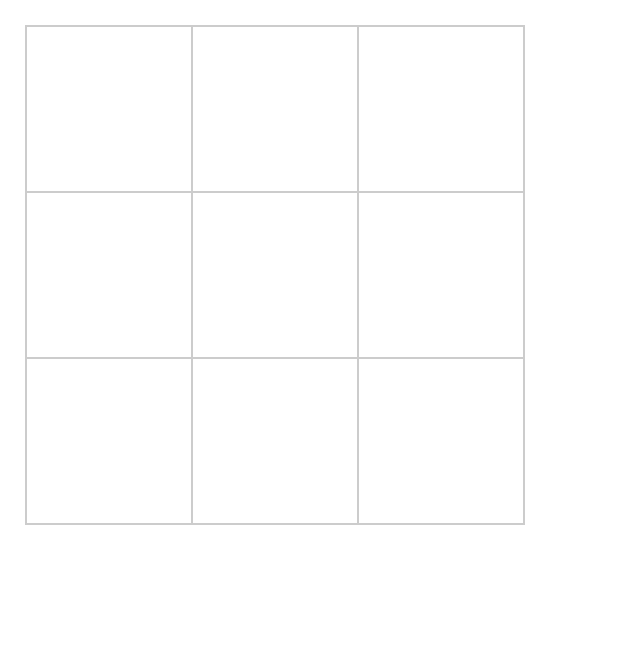
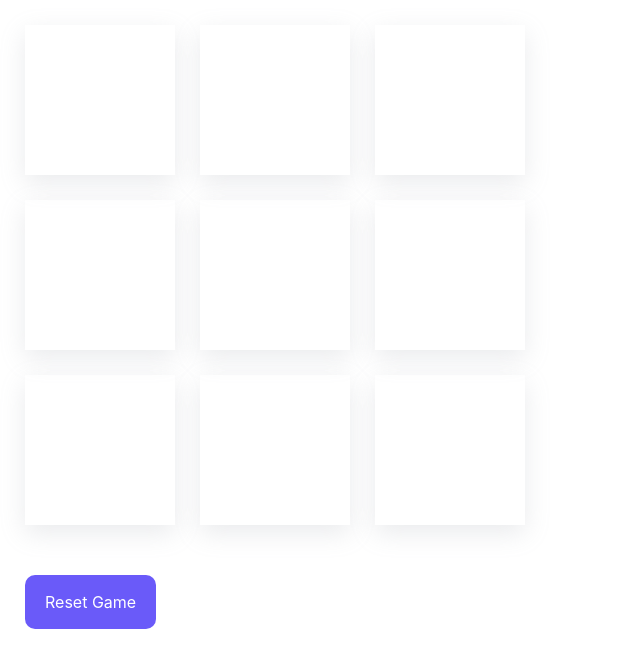
Before and after one commit to ngothiep2412/reactjs-course, a React (Create React App) app in the folder my-app/: page / in a window 1280 px wide. Shown: the top 668 px of the page, without its empty margins (0-640 px from the left). Built offline with nearby package versions, Linux system fonts and the light colour scheme.

Commit message:
update full tictactoe

```diff
--- a/my-app/src/components/tictactoe/Board.js
+++ b/my-app/src/components/tictactoe/Board.js
@@ -11,6 +11,7 @@ const Board = (props) => {
           key={index}
           value={item}
           onClick={() => props.onClick(index)}
+          className={item === "X" ? "is-x" : item === "O" ? "is-o" : ""}
         ></Cell>
       ))}
     </div>
--- a/my-app/src/components/tictactoe/Cell.js
+++ b/my-app/src/components/tictactoe/Cell.js
@@ -1,11 +1,11 @@
 import React from "react";
 
-const Cell = ({ value, onClick }) => {
+const Cell = ({ value, onClick, className }) => {
   // object destructuring
   // const { value, onClick} = props;
   // console.log(value, onClick);
   return (
-    <div className="game-cell" onClick={onClick}>
+    <div className={`game-cell ${className}`} onClick={onClick}>
       {value}
     </div>
   );
--- a/my-app/src/components/tictactoe/Game.js
+++ b/my-app/src/components/tictactoe/Game.js
@@ -3,13 +3,46 @@ import { calculateWinner } from "../../helpers";
 import Board from "./Board";
 import "./GameStyle.css";
 const Game = () => {
-  const [board, setBoard] = useState(Array(9).fill(null));
-  const [xIsNext, setXIsNext] = useState(true);
-  const winner = calculateWinner(board);
-  const handleClick = () => {};
+  const [state, setState] = useState({
+    board: Array(9).fill(null),
+    xIsNext: true,
+  });
+  // const [board, setBoard] = useState(Array(9).fill(null));
+  // const [xIsNext, setXIsNext] = useState(true);
+  // useReducer
+  const winner = calculateWinner(state.board);
+  const handleClick = (index) => {
+    const boardCopy = [...state.board];
+    if (winner || boardCopy[index]) {
+      return;
+    }
+    boardCopy[index] = state.xIsNext ? "X" : "O";
+    setState({
+      ...state, // spread operator clone cái ban đầu
+      board: boardCopy,
+      xIsNext: !state.xIsNext,
+    });
+    // setBoard(boardCopy);
+    // setXIsNext(!xIsNext);
+  };
+  const handleResetGame = () => {
+    setState({
+      ...state,
+      board: Array(9).fill(null),
+      xIsNext: true,
+    });
+    // setXIsNext(true);
+    // setBoard(Array(9).fill(null));
+  };
   return (
     <div>
-      <Board cells={board} onClick={handleClick}></Board>
+      <Board cells={state.board} onClick={handleClick}></Board>
+      {winner && (
+        <div className="game-winner">{winner ? `Winner is ${winner}` : ""}</div>
+      )}
+      <button className="game-reset" onClick={handleResetGame}>
+        Reset Game
+      </button>
     </div>
   );
 };
--- a/my-app/src/components/tictactoe/GameStyle.css
+++ b/my-app/src/components/tictactoe/GameStyle.css
@@ -2,12 +2,44 @@
   margin: 25px;
   width: 500px;
   height: 500px;
-  border: 1px solid #ccc;
   display: grid;
   grid-template-columns: repeat(3, 1fr);
   grid-template-rows: repeat(3, 1fr);
+  grid-gap: 25px;
 }
 .game-cell {
-  border: 1px solid #ccc;
+  cursor: pointer;
+  display: flex;
+  justify-content: center;
+  align-items: center;
+  font-size: 100px;
+  font-weight: bold;
+  box-shadow: rgba(149, 157, 165, 0.2) 0px 8px 24px;
+}
+
+.game-cell.is-x {
+  color: #2cccff;
+}
+
+.game-cell.is-o {
+  color: #ff6651;
+}
+
+.game-reset {
+  margin: 25px;
+  display: inline-block;
+  padding: 15px 20px;
+  color: white;
+  background-color: #6a5af9;
+  font-size: 16px;
+  border: none;
+  outline: none;
+  border-radius: 10px;
   cursor: pointer;
 }
+
+.game-winner {
+  padding: 25px;
+  font-size: 30px;
+  color: #ff6651;
+}
```
Also changed, not shown: 1 other file (tests, documents, lock files or other folders).
